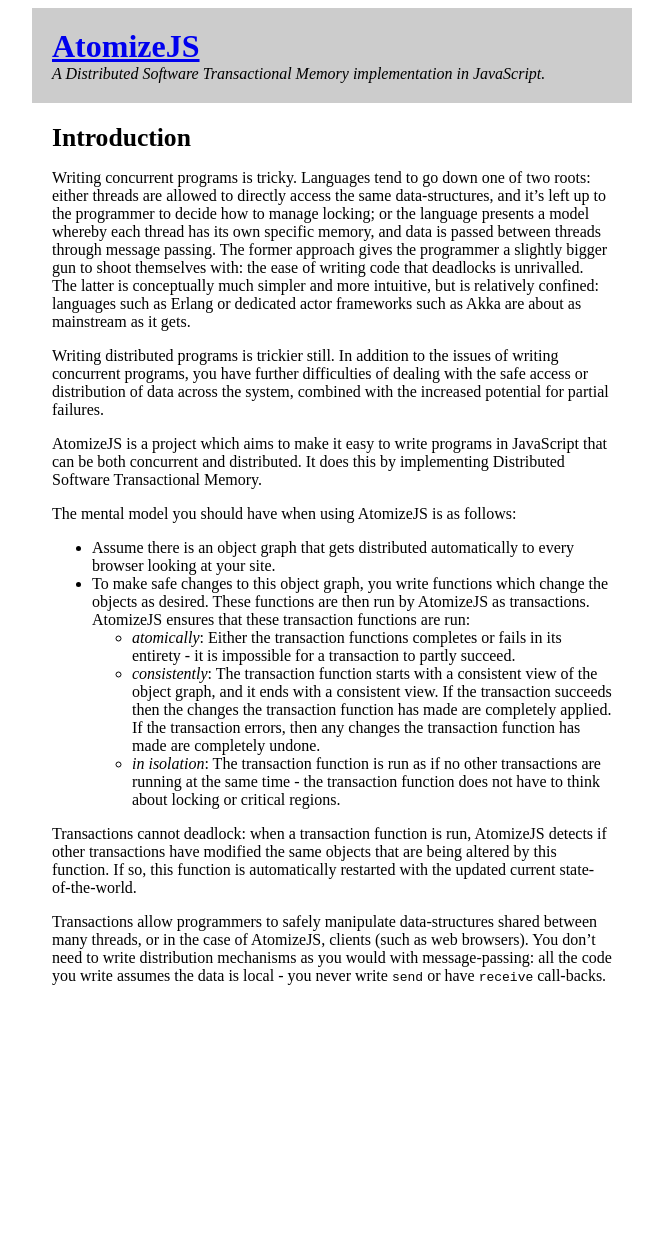
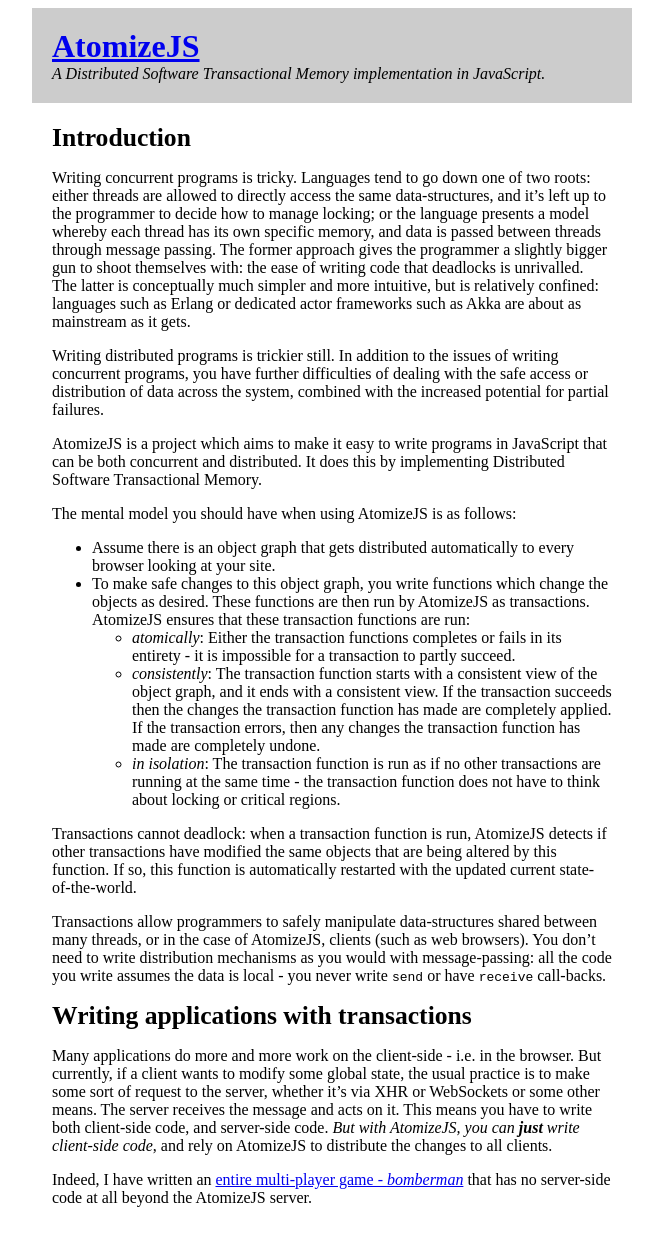
Before and after one commit to atomizejs/atomizejs.github.com, a Jekyll site: the page built from index.markdown, in a window 1280 px wide. Shown: the whole page, without its empty margins (308-971 px from the left). Built offline with Jekyll 4.4.1, drawn with Linux system fonts in a browser that asks for light colours; Markdown is read by kramdown in place of the engine named in the settings; before the commit the page ends 1029 px from its top, so only the background shows below that.

```diff
--- a/index.markdown
+++ b/index.markdown
@@ -59,3 +59,19 @@ shared between many threads, or in the case of AtomizeJS, clients
 mechanisms as you would with message-passing: all the code you write
 assumes the data is local - you never write `send` or have `receive`
 call-backs.
+
+
+# Writing applications with transactions
+
+Many applications do more and more work on the client-side - i.e. in
+the browser. But currently, if a client wants to modify some global
+state, the usual practice is to make some sort of request to the
+server, whether it's via XHR or WebSockets or some other means. The
+server receives the message and acts on it. This means you have to
+write both client-side code, and server-side code. *But with
+AtomizeJS, you can **just** write client-side code*, and rely on
+AtomizeJS to distribute the changes to all clients.
+
+Indeed, I have written an
+[entire multi-player game - *bomberman*](https://github.com/atomizejs/atomize-examples/blob/master/bomberman/index.html)
+that has no server-side code at all beyond the AtomizeJS server.
```
